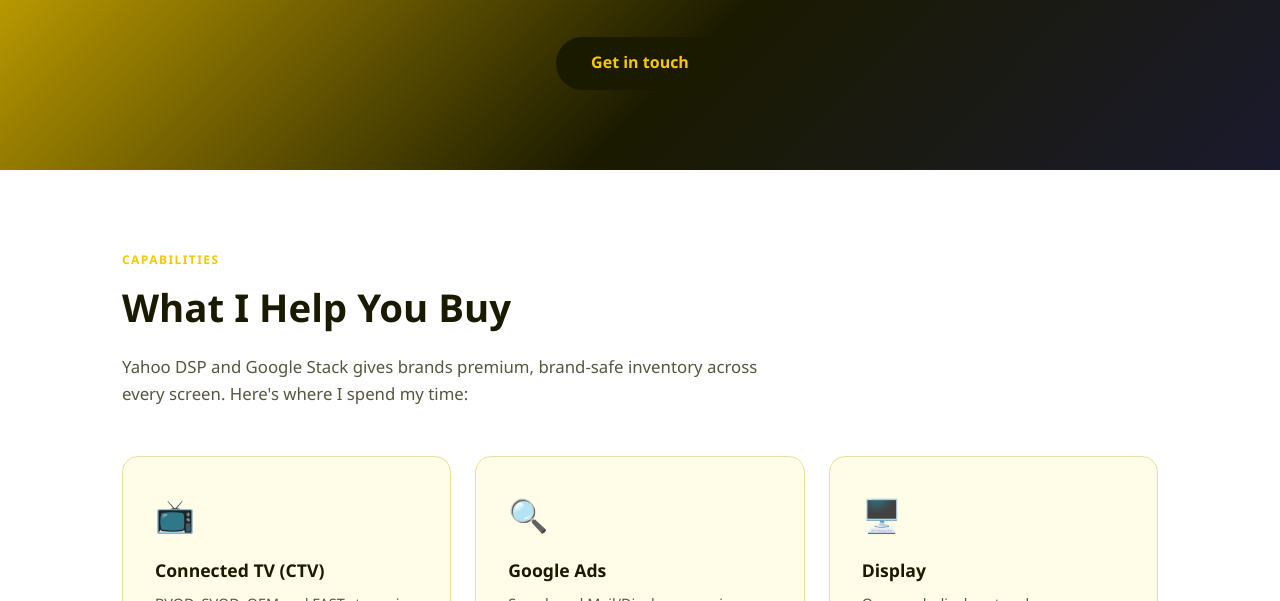
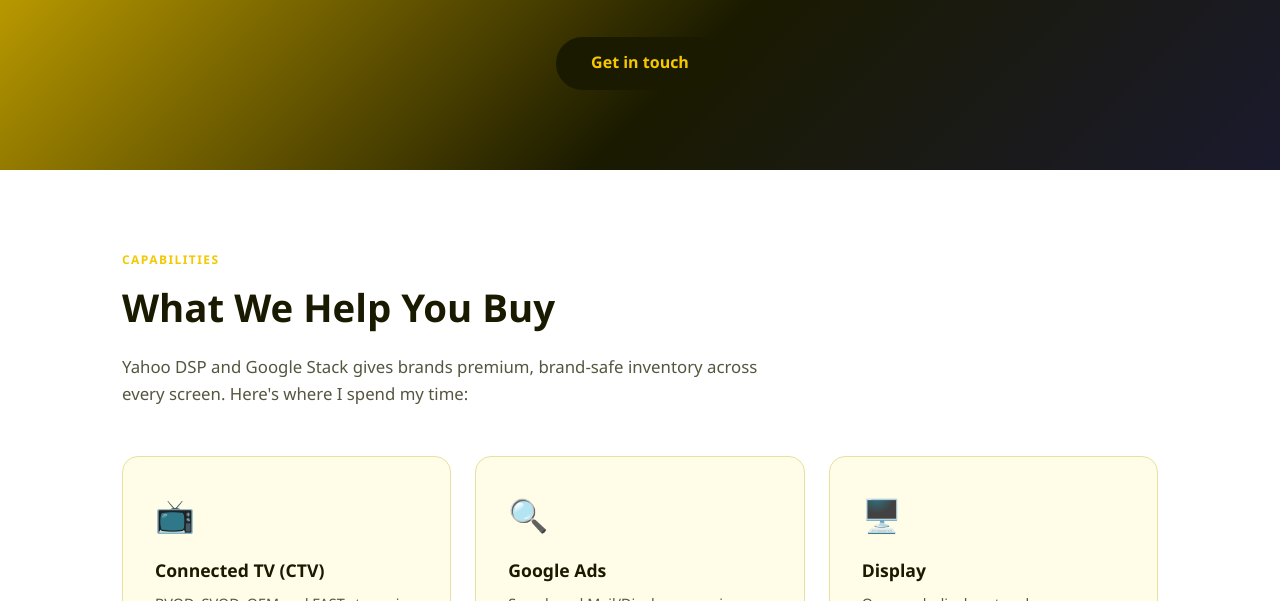
Before and after one commit to haydendore-code/yourusername.github.io, a plain HTML site: page index.html in a window 1280 px wide. Shown: the part 499-1100 px from the top of the page. Drawn offline with Linux system fonts and the light colour scheme.

Commit message:
Add files via upload

```diff
--- a/index.html
+++ b/index.html
@@ -229,7 +229,7 @@
 
   /* ---- CAPABILITIES ---- */
   capabilities: {
-    heading: "What I Help You Buy",
+    heading: "What We Help You Buy",
     intro:   "Yahoo DSP and Google Stack gives brands premium, brand-safe inventory across every screen. Here's where I spend my time:",
     cards: [
       {
```
